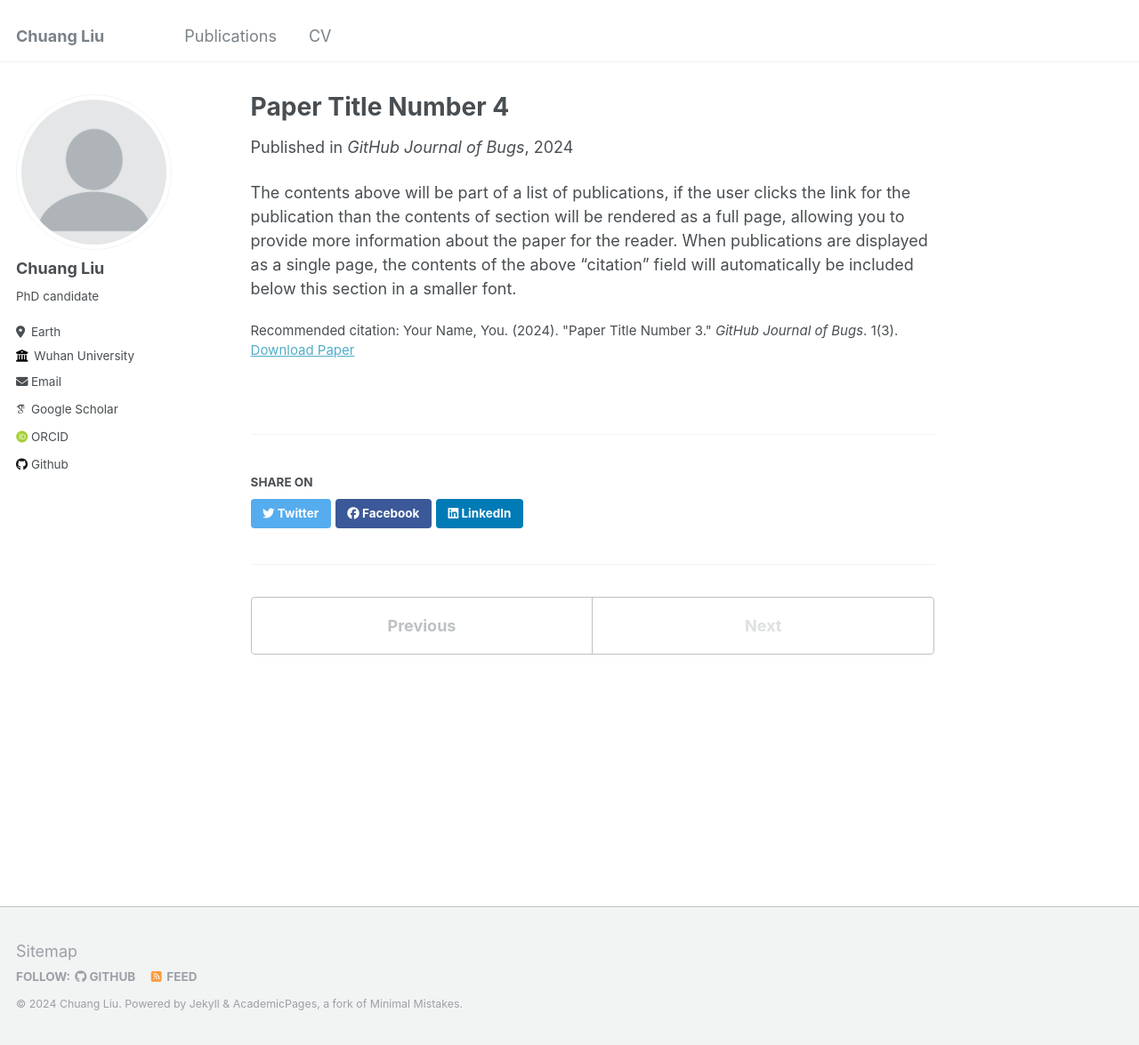
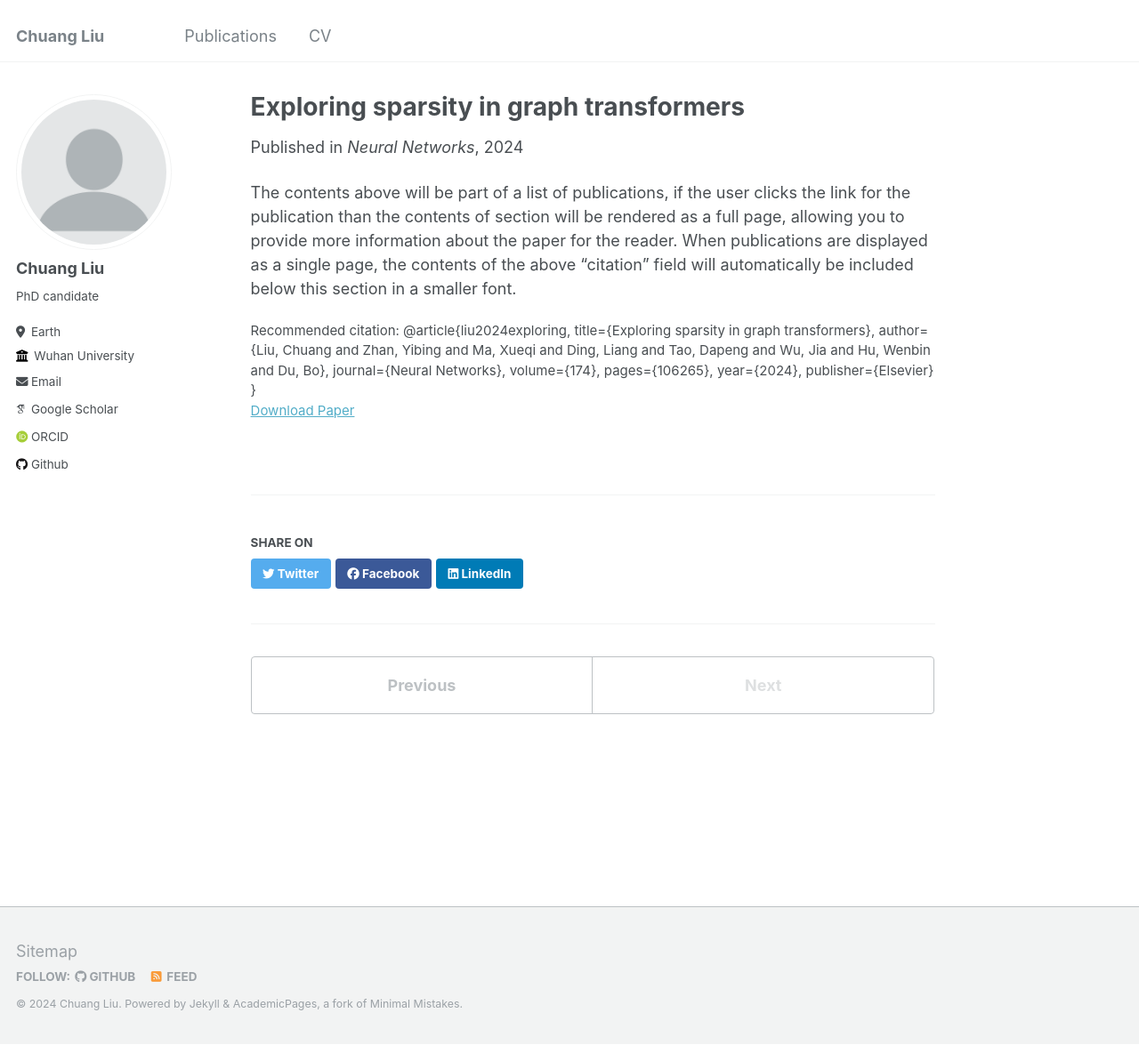
Before and after one commit to LiuChuang0059/LiuChuang0059.github.io, a Jekyll site: the page built from _publications/2024-02-17-paper-title-number-4.md, in a window 1280 px wide and 1175 px high. Shown: the whole window at 89% size. Built offline with Jekyll 4.4.1, drawn with Linux system fonts in a browser that asks for light colours; some web fonts are replaced.

Commit message:
Update 2024-02-17-paper-title-number-4.md

```diff
--- a/_publications/2024-02-17-paper-title-number-4.md
+++ b/_publications/2024-02-17-paper-title-number-4.md
@@ -1,12 +1,20 @@
 ---
-title: "Paper Title Number 4"
+title: "Exploring sparsity in graph transformers"
 collection: publications
 permalink: /publication/2024-02-17-paper-title-number-4
-excerpt: 'This paper is about fixing template issue #693.'
-date: 2024-02-17
-venue: 'GitHub Journal of Bugs'
-paperurl: 'http://academicpages.github.io/files/paper3.pdf'
-citation: 'Your Name, You. (2024). &quot;Paper Title Number 3.&quot; <i>GitHub Journal of Bugs</i>. 1(3).'
+excerpt: 'This paper is about pruning graph transformers.'
+date: 2024-06-01
+venue: 'Neural Networks'
+paperurl: 'https://www.sciencedirect.com/science/article/abs/pii/S0893608024001898'
+citation: '@article{liu2024exploring,
+  title={Exploring sparsity in graph transformers},
+  author={Liu, Chuang and Zhan, Yibing and Ma, Xueqi and Ding, Liang and Tao, Dapeng and Wu, Jia and Hu, Wenbin and Du, Bo},
+  journal={Neural Networks},
+  volume={174},
+  pages={106265},
+  year={2024},
+  publisher={Elsevier}
+}'
 ---
 
 The contents above will be part of a list of publications, if the user clicks the link for the publication than the contents of section will be rendered as a full page, allowing you to provide more information about the paper for the reader. When publications are displayed as a single page, the contents of the above "citation" field will automatically be included below this section in a smaller font.
```
